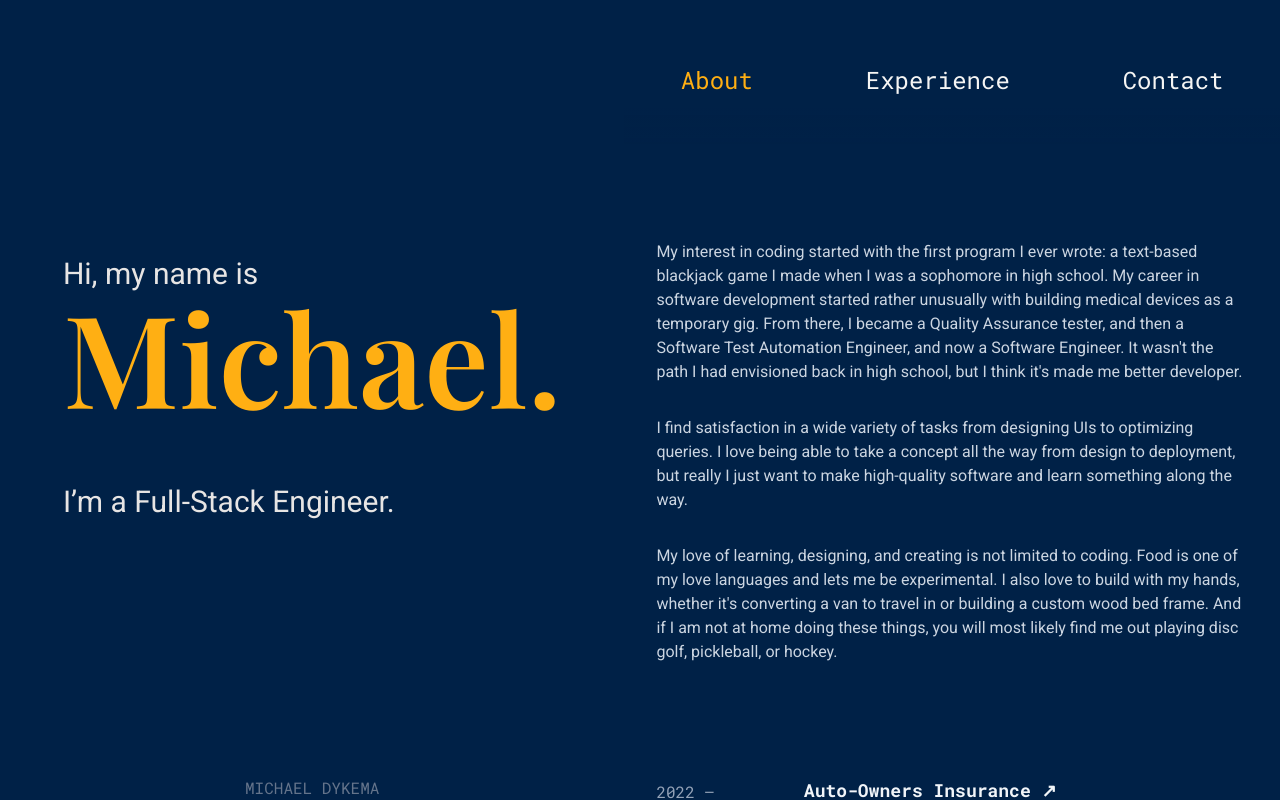
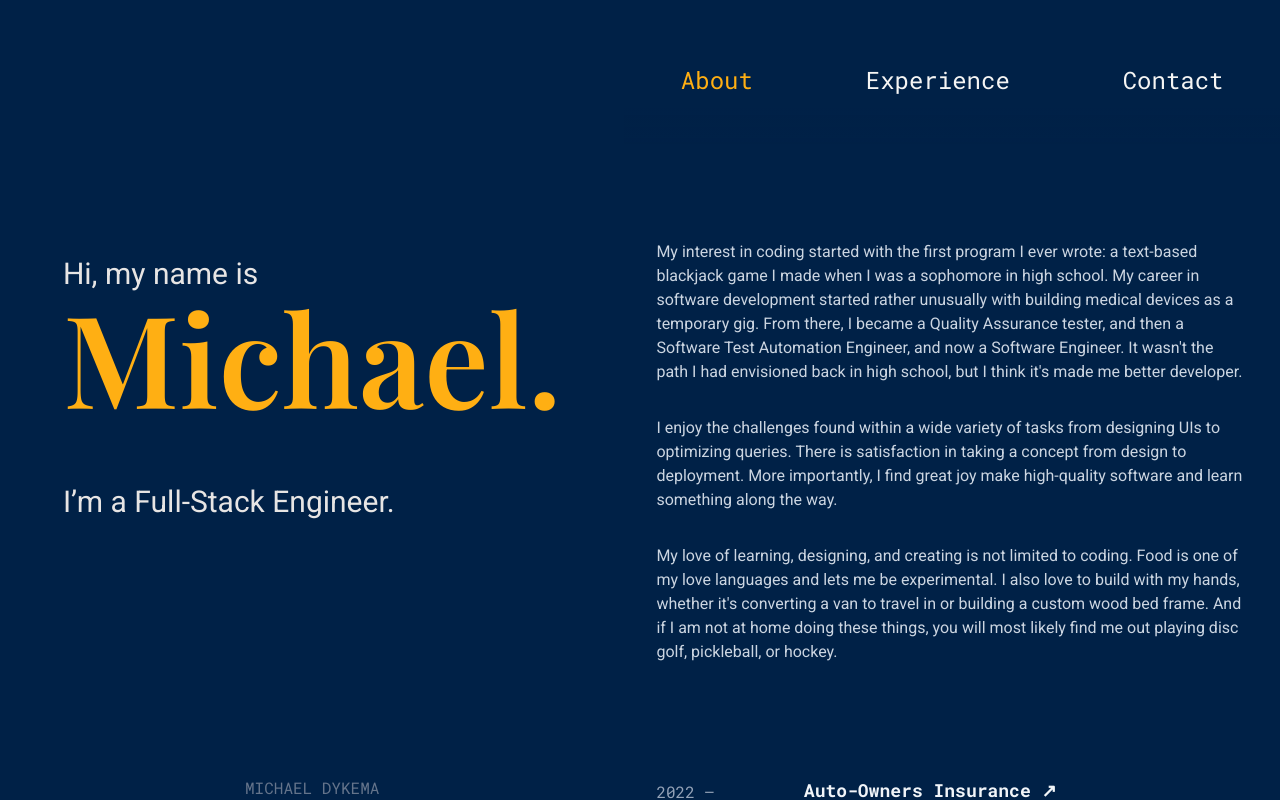
Before and after one commit to HobbesMD/dykema-dev, a SvelteKit app: page / in a window 1280 px wide. Shown: the top 800 px of the page. Built offline with nearby package versions, Linux system fonts and the light colour scheme; a web font is replaced by a local one.

Commit message:
Update +page.svelte

```diff
--- a/src/routes/+page.svelte
+++ b/src/routes/+page.svelte
@@ -83,7 +83,7 @@
       <div class="px-8 sm:w-full max-w-2xl pt-24 mx-auto">
         <section id="about" class="text-slate-300 scroll-m-64">
           <p class="pb-8">My interest in coding started with the first program I ever wrote: a text-based blackjack game I made when I was a sophomore in high school. My career in software development started rather unusually with building medical devices as a temporary gig. From there, I became a Quality Assurance tester, and then a Software Test Automation Engineer, and now a Software Engineer. It wasn&#39;t the path I had envisioned back in high school, but I think it&#39;s made me better developer.</p>
-          <p class="pb-8">I find satisfaction in a wide variety of tasks from designing UIs to optimizing queries. I love being able to take a concept all the way from design to deployment, but really I just want to make high-quality software and learn something along the way.</p>
+          <p class="pb-8">I enjoy the challenges found within a wide variety of tasks from designing UIs to optimizing queries. There is satisfaction in taking a concept from design to deployment.  More importantly, I find great joy make high-quality software and learn something along the way.</p>
           <p class="pb-8">My love of learning, designing, and creating is not limited to coding. Food is one of my love languages and lets me be experimental. I also love to build with my hands, whether it's converting a van to travel in or building a custom wood bed frame. And if I am not at home doing these things, you will most likely find me out playing disc golf, pickleball, or hockey.</p>
         </section>
         <section id="experience" class="pt-20 scroll-m-20">
```
